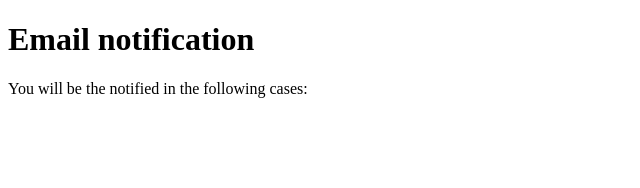
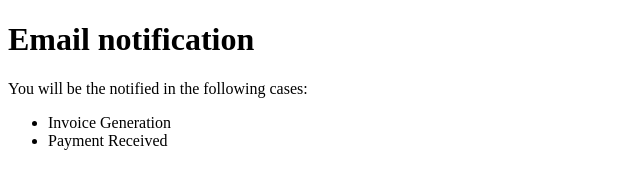
Before and after one commit to Godcode100/teaxching-git-practically, a plain HTML site: page email_notifications.html in a window 1280 px wide. Shown: the whole page, without its empty margins (0-640 px from the left). Drawn offline with Linux system fonts and the light colour scheme.

Commit message:
Added notification cases inside email_notification.html

```diff
--- a/email_notifications.html
+++ b/email_notifications.html
@@ -12,5 +12,9 @@
     <p>
         You will be the notified in the following cases:
     </p>
+    <ul>
+        <li>Invoice Generation</li>
+        <li>Payment Received</li>
+    </ul>
 </body>
 </html>
```
